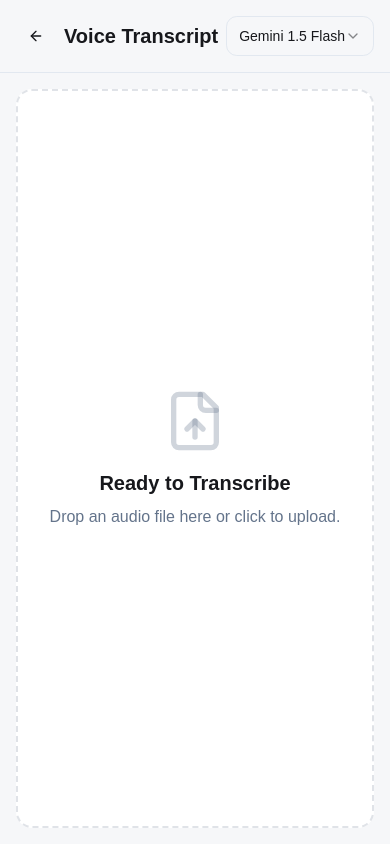
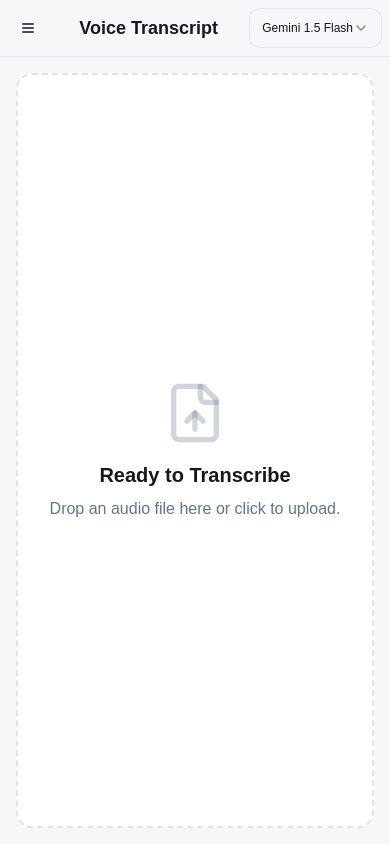
Before and after one commit to Heng-zm/somlengp, a Next.js app: page /voice-transcript in a window 390 px wide. Built offline with nearby package versions, Linux system fonts and the light colour scheme; a web font is replaced by a local one; what @genkit-ai/googleai, genkit would draw is missing.

Commit message:
add icon menu

```diff
--- a/src/components/shared/sidebar.tsx
+++ b/src/components/shared/sidebar.tsx
@@ -4,11 +4,12 @@
 import { useMemo } from 'react';
 import Link from 'next/link';
 import { usePathname } from 'next/navigation';
-import { BotMessageSquare, Languages, FileText, LifeBuoy } from 'lucide-react';
+import { BotMessageSquare, Languages, FileText, LifeBuoy, Mic } from 'lucide-react';
 import { Button } from '@/components/ui/button';
 import { Sheet, SheetContent, SheetDescription, SheetHeader, SheetTitle, SheetTrigger } from '@/components/ui/sheet';
 import { allTranslations } from '@/lib/translations';
 import type { Language } from '@/lib/translations';
+import { cn } from '@/lib/utils';
 
 interface SidebarProps {
   language: Language;
@@ -20,39 +21,34 @@ export function Sidebar({ language, toggleLanguage }: SidebarProps) {
   const t = useMemo(() => allTranslations[language], [language]);
 
   const navItems = [
-    { href: '/', label: t.voiceScribe, icon: BotMessageSquare },
+    { href: '/voice-transcript', label: t.voiceScribe, icon: Mic },
     { href: '/pdf-transcript', label: t.pdfTranscript, icon: FileText },
   ];
 
   return (
-    <aside className="w-full h-full flex flex-col">
-      <div className="p-4 border-b border-sidebar-border">
+    <aside className="w-full h-full flex flex-col bg-background">
+      <div className="p-4 border-b">
         <Link href="/" className="flex items-center gap-2">
-          <BotMessageSquare className="h-8 w-8 text-sidebar-primary" />
+          <BotMessageSquare className="h-8 w-8 text-primary" />
           <h1 className="text-xl font-bold">VoiceScribe</h1>
         </Link>
       </div>
 
-      <nav className="flex-grow p-4">
-        <ul>
+      <nav className="flex-grow p-4 space-y-2">
           {navItems.map(item => (
-            <li key={item.href}>
+            <Link key={item.href} href={item.href} passHref>
               <Button
                 variant={pathname === item.href ? 'secondary' : 'ghost'}
-                className="w-full justify-start mb-2"
-                asChild
+                className="w-full justify-start text-base py-6"
               >
-                <Link href={item.href}>
-                  <item.icon className="mr-3 h-5 w-5" />
-                  {item.label}
-                </Link>
+                <item.icon className="mr-3 h-5 w-5" />
+                {item.label}
               </Button>
-            </li>
+            </Link>
           ))}
-        </ul>
       </nav>
 
-      <div className="p-4 border-t border-sidebar-border">
+      <div className="p-4 border-t">
         <Sheet>
           <SheetTrigger asChild>
             <Button variant="ghost" className="w-full justify-start">
@@ -79,10 +75,8 @@ export function Sidebar({ language, toggleLanguage }: SidebarProps) {
             </div>
           </SheetContent>
         </Sheet>
-      </div>
-       <div className="p-4 border-t border-sidebar-border">
-         <Button variant="ghost" onClick={toggleLanguage} className="w-full justify-start">
-            <Languages className="mr-2 h-5 w-5" />
+         <Button variant="ghost" onClick={toggleLanguage} className="w-full justify-start mt-2">
+            <Languages className="mr-3 h-5 w-5" />
             <span>{language === 'en' ? 'ភាសាខ្មែរ' : 'English'}</span>
         </Button>
       </div>
--- a/src/layouts/feature-page-layout.tsx
+++ b/src/layouts/feature-page-layout.tsx
@@ -2,12 +2,13 @@
 "use client";
 
 import { createContext, useState, useMemo, useContext } from 'react';
-import Link from 'next/link';
-import { ArrowLeft } from 'lucide-react';
+import { Menu } from 'lucide-react';
 import { Button } from '@/components/ui/button';
 import { Select, SelectContent, SelectItem, SelectTrigger, SelectValue } from '@/components/ui/select';
 import { allTranslations } from '@/lib/translations';
 import { LanguageContext } from '@/contexts/language-context';
+import { Sheet, SheetContent, SheetTrigger } from '@/components/ui/sheet';
+import { Sidebar } from '@/components/shared/sidebar';
 
 // Model Context
 interface ModelContextType {
@@ -44,7 +45,7 @@ export function FeaturePageLayout({ children, title, showModelSelector = false }
     if (!langContext) {
         throw new Error('FeaturePageLayout must be used within an AppLayout');
     }
-    const { language } = langContext;
+    const { language, toggleLanguage } = langContext;
     const t = useMemo(() => allTranslations[language], [language]);
 
     const modelContext = useContext(ModelContext);
@@ -60,16 +61,21 @@ export function FeaturePageLayout({ children, title, showModelSelector = false }
 
     return (
         <div className="flex flex-col h-full">
-            <header className="flex-shrink-0 flex items-center justify-between p-4 border-b">
-                <Link href="/" passHref>
-                   <Button variant="ghost" size="icon">
-                      <ArrowLeft />
-                   </Button>
-                </Link>
-                <h1 className="text-xl font-bold">{title}</h1>
+            <header className="flex-shrink-0 flex items-center justify-between p-2 sm:p-4 border-b">
+                <Sheet>
+                  <SheetTrigger asChild>
+                    <Button variant="ghost" size="icon">
+                      <Menu />
+                    </Button>
+                  </SheetTrigger>
+                  <SheetContent side="left" className="p-0 w-[300px]">
+                    <Sidebar language={language} toggleLanguage={toggleLanguage} />
+                  </SheetContent>
+                </Sheet>
+                <h1 className="text-lg sm:text-xl font-bold">{title}</h1>
                 {showModelSelector ? (
                     <Select value={selectedModel} onValueChange={setSelectedModel}>
-                        <SelectTrigger className="w-fit md:w-[180px]">
+                        <SelectTrigger className="w-fit md:w-[180px] text-xs sm:text-sm">
                             <SelectValue placeholder={t.selectModel} />
                         </SelectTrigger>
                         <SelectContent>
```
